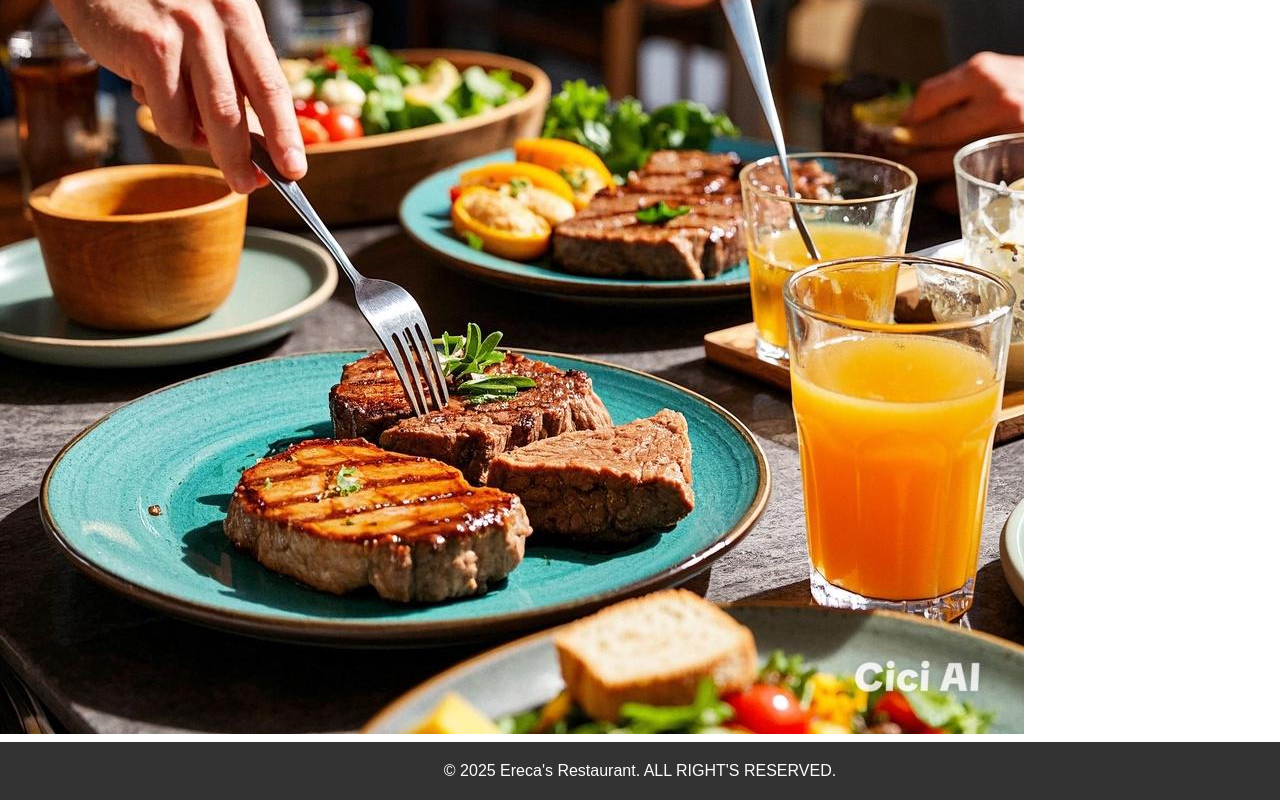
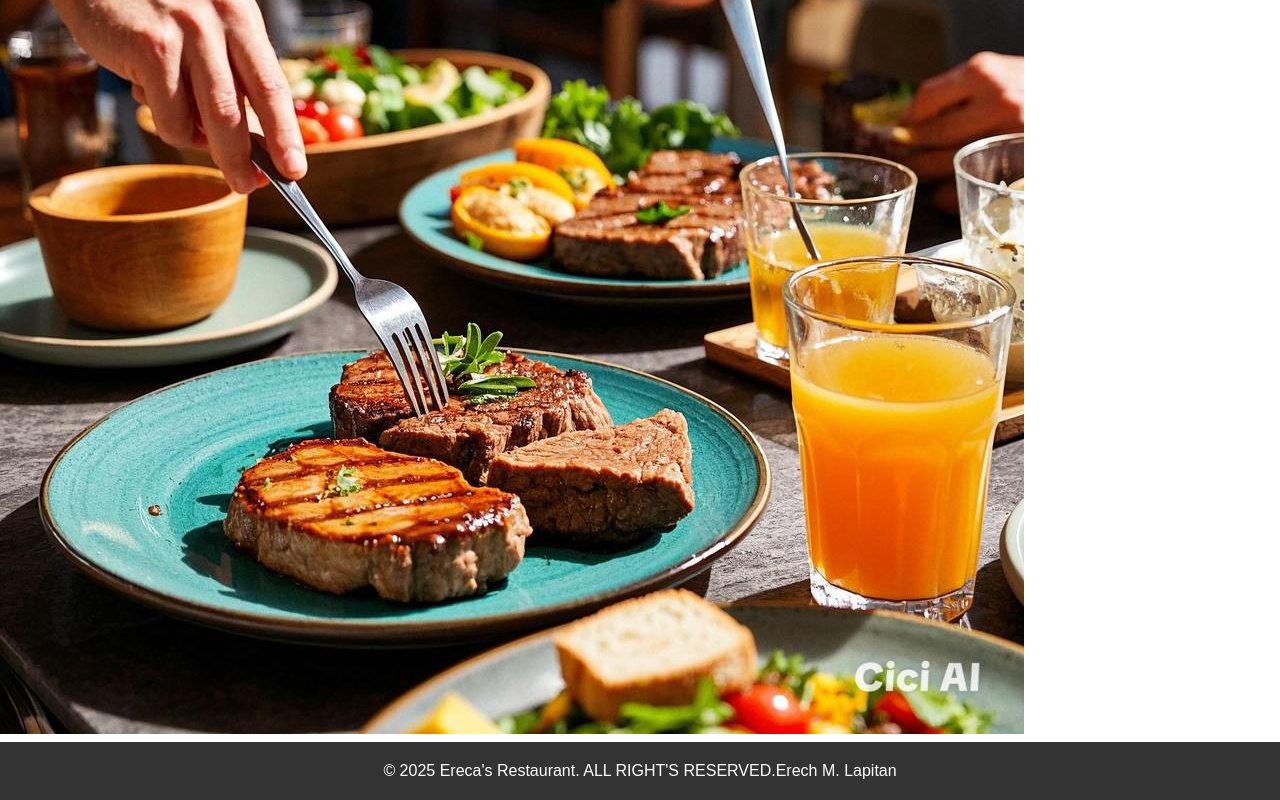
Before and after one commit to ERECH22/erecarestu, a plain HTML site: page about.html in a window 1280 px wide. Shown: the part 672-1472 px from the top of the page. Drawn offline with Linux system fonts and the light colour scheme.

Commit message:
about.html

```diff
--- a/about.html
+++ b/about.html
@@ -40,7 +40,7 @@
     </main>
     <footer>
         <div class="container">
-            <p>&copy; 2025 Ereca's Restaurant. ALL RIGHT'S RESERVED.</p>
+            <p>&copy; 2025 Ereca's Restaurant. ALL RIGHT'S RESERVED.Erech M. Lapitan</p>
         </div>
     </footer>
 </body>
```
